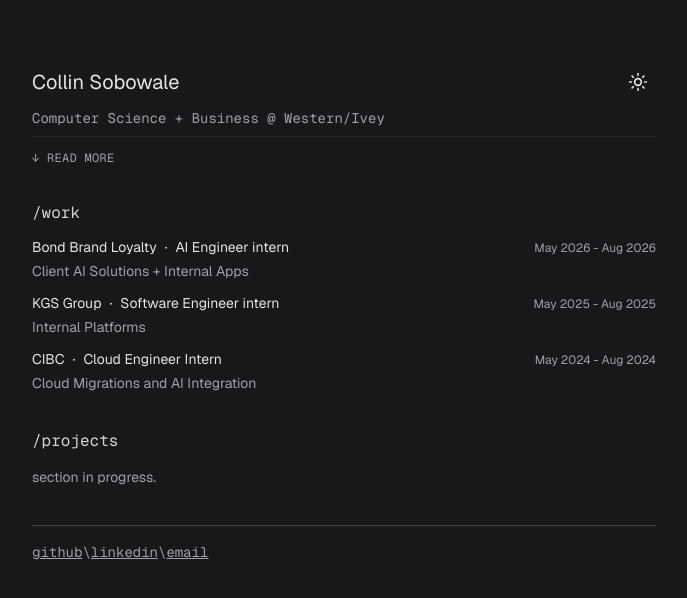
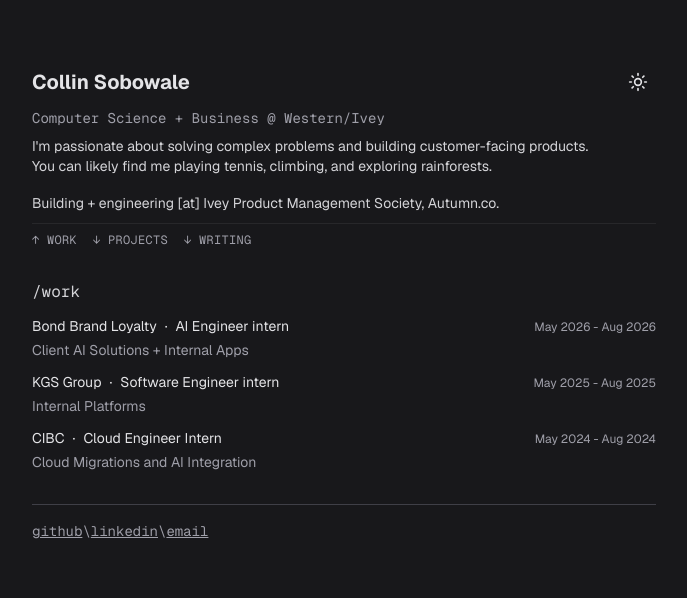
Before and after one commit to collinsbwl/portfolio, a Next.js app: page / in a window 1280 px wide. Shown: the top 598 px of the page, without its empty margins (296-983 px from the left). Built offline with nearby package versions, Linux system fonts and the light colour scheme.

Commit message:
Nav Bar sections

```diff
--- a/app/page.tsx
+++ b/app/page.tsx
@@ -8,7 +8,9 @@
 
 export default function Portfolio() {
   const [dark, setDark] = useState(true);
-  const [showMore, setShowMore] = useState(false);
+  const [activeSection, setActiveSection] = useState<"work" | "projects" | "writing" | null>("work");
+  const toggle = (section: "work" | "projects" | "writing") =>
+    setActiveSection(section);
   useEffect(() => {
     const background = dark ? "#18181b" : "#f3f2ed";
     const foreground = dark ? "#e4e4e7" : "#27272a";
@@ -27,7 +29,7 @@
   //   {
   //     name: "temp",
   //     desc: "x",
-  //     tech: "python",
+  //     tech: "TypeScript, HTML/CSS, React",
   //   },
   // ];
 
@@ -72,7 +74,7 @@
         <FadeIn delay={0} className="mb-8">
           <header>
             <div className="mb-2 flex items-center justify-between">
-              <h1 className="text-xl">Collin Sobowale</h1>
+              <h1 className="text-xl font-bold">Collin Sobowale</h1>
               <button
                 onClick={() => setDark(!dark)}
                 className="rounded p-2 transition-colors duration-1000"
@@ -98,45 +100,16 @@
                 >
                   <span>Computer Science + Business @ Western/Ivey</span>
                 </div>
+                <div
+                  className={
+                    'space-y-3 text-sm leading-relaxed" ${dark ? "text-zinc-300" : "text-zinc-700"}'
+                  }
+                >
+                  I&apos;m passionate about solving complex problems and
+                  building customer-facing products. You can likely find me
+                  playing tennis, climbing, and exploring rainforests.
                 </div>
-
-              {/* Border Line */}
-              <div
-                className={`pt-2 border-t ${dark ? "border-zinc-800" : "border-zinc-300"}`}
-              >
-                <button
-                  type="button"
-                  onClick={() => setShowMore((prev) => !prev)}
-                  className={`font-mono text-xs uppercase tracking-wide transition-colors ${
-                    dark
-                      ? "text-zinc-400 hover:text-zinc-200"
-                      : "text-zinc-600 hover:text-zinc-800"
-                  }`}
-                >
-                  {showMore ? "↑ show less" : "↓ read more"}
-                </button>
-
-                <motion.div
-                  initial={{ opacity: 0, height: 0 }}
-                  animate={{
-                    opacity: showMore ? 1 : 0,
-                    height: showMore ? "auto" : 0,
-                  }}
-                  transition={{
-                    duration: 0.7,
-                    ease: [0.16, 1, 0.3, 1],
-                  }}
-                  className="overflow-hidden"
-                >
                 <div className="mt-4 space-y-3 text-sm leading-relaxed">
-                    <p>
-                      Passionate about what inspires me; people, problem
-                      solving, chess, and tennis.
-                    </p>
-                    <p>
-                      Currently researching AI ethics, cloud computing, data
-                      centre flooding.
-                    </p>
                   <p>
                     Building + engineering [at]{" "}
                     <a
@@ -154,21 +127,52 @@
                       target="_blank"
                       rel="noopener noreferrer"
                     >
-                        Autumn.co
+                      Autumn.co.
                     </a>
-                      .
                   </p>
                 </div>
-                </motion.div>
+              </div>
+
+              {/* Border Line */}
+              <div
+                className={`pt-2 border-t flex gap-4 ${dark ? "border-zinc-800" : "border-zinc-300"}`}
+              >
+                {(["work", "projects", "writing"] as const).map((s) => (
+                  <button
+                    key={s}
+                    type="button"
+                    onClick={() => toggle(s)}
+                    className={`font-mono text-xs uppercase tracking-wide transition-colors ${
+                      dark
+                        ? "text-zinc-400 hover:text-zinc-200"
+                        : "text-zinc-600 hover:text-zinc-800"
+                    }`}
+                  >
+                    {activeSection === s ? `↑ ${s}` : `↓ ${s}`}
+                  </button>
+                ))}
+
               </div>
             </div>
           </header>
         </FadeIn>
 
         {/* Work, Projects, Writing Sections */}
-        <FadeIn delay={0.2} className="mb-9">
+        <FadeIn delay={0.2}>
           {/* Work*/}
           <section>
+            <motion.div
+              initial={{ opacity: 1, height: "auto" }}
+              animate={{
+                opacity: activeSection === "work" ? 1 : 0,
+                height: activeSection === "work" ? "auto" : 0,
+              }}
+              transition={{
+                duration: 0.7,
+                ease: [0.16, 1, 0.3, 1],
+              }}
+              className="overflow-hidden"
+            >
               <h2
                 className={`mb-3 text-md font-mono ${
                   dark ? "text-zinc-300" : "neutral-600"
@@ -212,13 +216,6 @@
                       </span>
                     </div>
 
-                  {/* <div
-                    className={`mb-1 text-sm ${
-                      dark ? "text-zinc-300" : "text-zinc-700"
-                    }`}
-                  >
-                    {item.role}
-                  </div> */}
                     {/*Description*/}
                     <p
                       className={`text-sm ${
@@ -230,10 +227,24 @@
                   </div>
                 ))}
               </div>
+            </motion.div>
           </section>
         </FadeIn>
 
-        <FadeIn delay={0.4} className="mb-9">
+        <FadeIn delay={0.4}>
+          <section>
+            <motion.div
+              initial={{ opacity: 0, height: 0 }}
+              animate={{
+                opacity: activeSection === "projects" ? 1 : 0,
+                height: activeSection === "projects" ? "auto" : 0,
+              }}
+              transition={{
+                duration: 0.7,
+                ease: [0.16, 1, 0.3, 1],
+              }}
+              className="overflow-hidden"
+            >
               <h2
                 className={`mb-3 text-md font-mono ${
                   dark ? "text-zinc-300" : "neutral-600"
@@ -241,53 +252,60 @@
               >
                 /projects
               </h2>
-          <div className="space-y-6">
-            <span
-              className={`text-sm ${dark ? "text-zinc-400" : "text-zinc-500"}`}
-            >
-              section in progress.
-            </span>
-          </div>
-          {/* <div className="space-y-6">
+              {/* <div className="space-y-3 mb-4">
                 {projects.map((project) => (
-              <div key={project.name} className="font-mono">
-                <div className="mb-1 flex items-baseline gap-3">
-                  <span className={dark ? "text-zinc-200" : "text-zinc-800"}>
+                  <div key={project.name}>
+                    <div className="mb-1 text-sm flex items-baseline justify-between">
+                      <div className="flex items-baseline gap-2">
+                        <span className={dark ? "text-zinc-200" : "neutral-600"}>
                           {project.name}
                         </span>
-                  <span
-                    className={`text-xs ${
-                      dark ? "text-zinc-400" : "text-zinc-500"
-                    }`}
-                  >
+                        <span className={`text-sm ${dark ? "text-zinc-200" : "neutral-600"}`}>
+                          {" · "}
+                        </span>
+                        <span className={`text-sm ${dark ? "text-zinc-400" : "text-zinc-500"}`}>
                           {project.tech}
                         </span>
                       </div>
-                <p
-                  className={`text-sm ${
-                    dark ? "text-zinc-300" : "text-zinc-600"
-                  }`}
-                >
+                    </div>
+                    <p className={`text-sm ${dark ? "text-zinc-400" : "text-zinc-600"}`}>
                       {project.desc}
                     </p>
                   </div>
                 ))}
               </div> */}
+            </motion.div>
+          </section>
         </FadeIn>
 
-        {/* <section className="mb-6">
+        <FadeIn delay={0.5}>
+          <section>
+            <motion.div
+              initial={{ opacity: 0, height: 0 }}
+              animate={{
+                opacity: activeSection === "writing" ? 1 : 0,
+                height: activeSection === "writing" ? "auto" : 0,
+              }}
+              transition={{
+                duration: 0.7,
+                ease: [0.16, 1, 0.3, 1],
+              }}
+              className="overflow-hidden"
+            >
               <h2
-            className={`mb-6 text-xl font-mono ${
-              dark ? "text-zinc-300" : "opacity-60"
+                className={`mb-3 text-md font-mono ${
+                  dark ? "text-zinc-300" : "neutral-600"
                 }`}
               >
-            ~/writing
+                /writing
               </h2>
-          <div className="space-y-6">
+              {/* <div className="space-y-6 mb-4">
                 {papers.map((paper) => (
                   <div key={paper.title} className="font-mono">
                     <div className="mb-1 flex items-baseline gap-3">
-                  <span className={dark ? "text-zinc-200" : "text-zinc-800"}>
+                      <span
+                        className={dark ? "text-zinc-200" : "text-zinc-800"}
+                      >
                         {paper.title}
                       </span>
                       <span
@@ -307,11 +325,13 @@
                     </p>
                   </div>
                 ))}
-          </div>
-        </section> */}
+              </div> */}
+            </motion.div>
+          </section>
+        </FadeIn>
 
         <footer
-          className={`mt-4 border-t pt-4 ${
+          className={`mt-8 border-t pt-4 ${
             dark ? "border-zinc-700" : "border-zinc-300"
           } flex flex-row`}
         >
```
Lines whose indentation alone changed are shown as unchanged.
